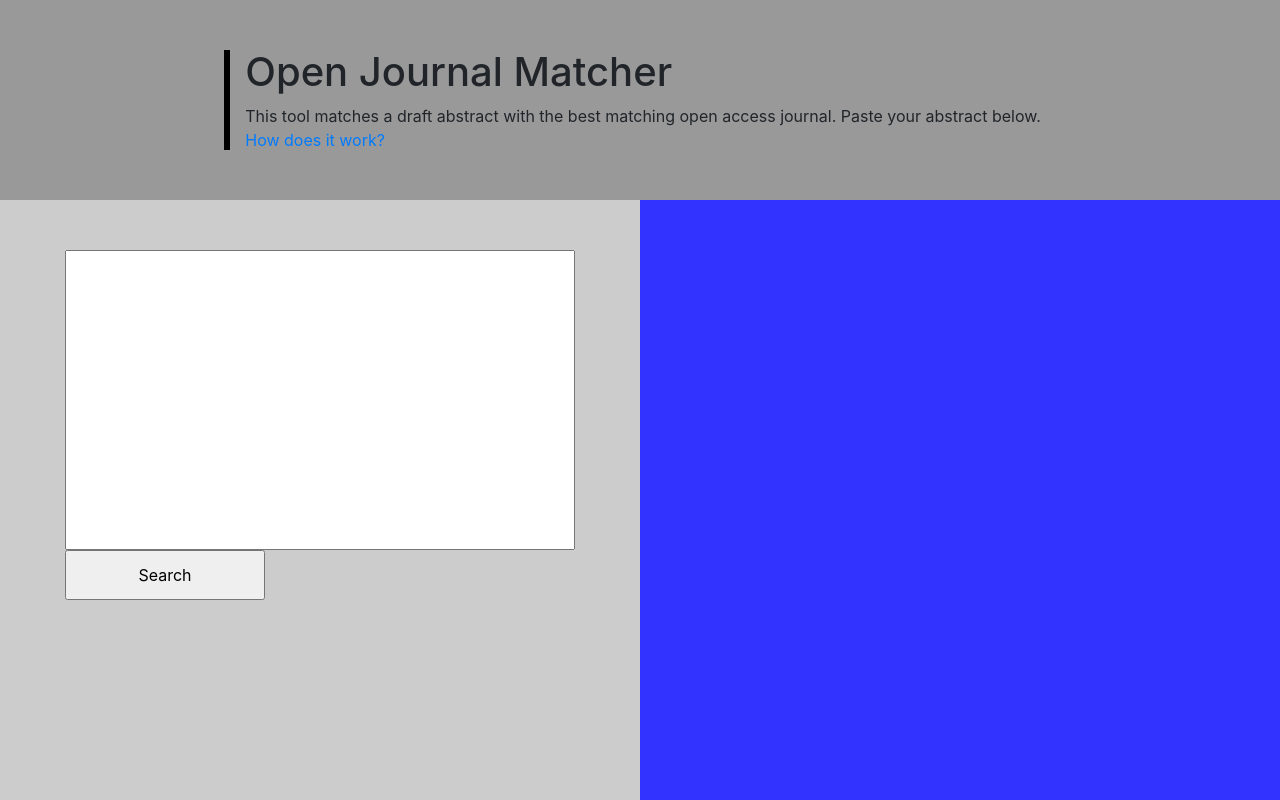
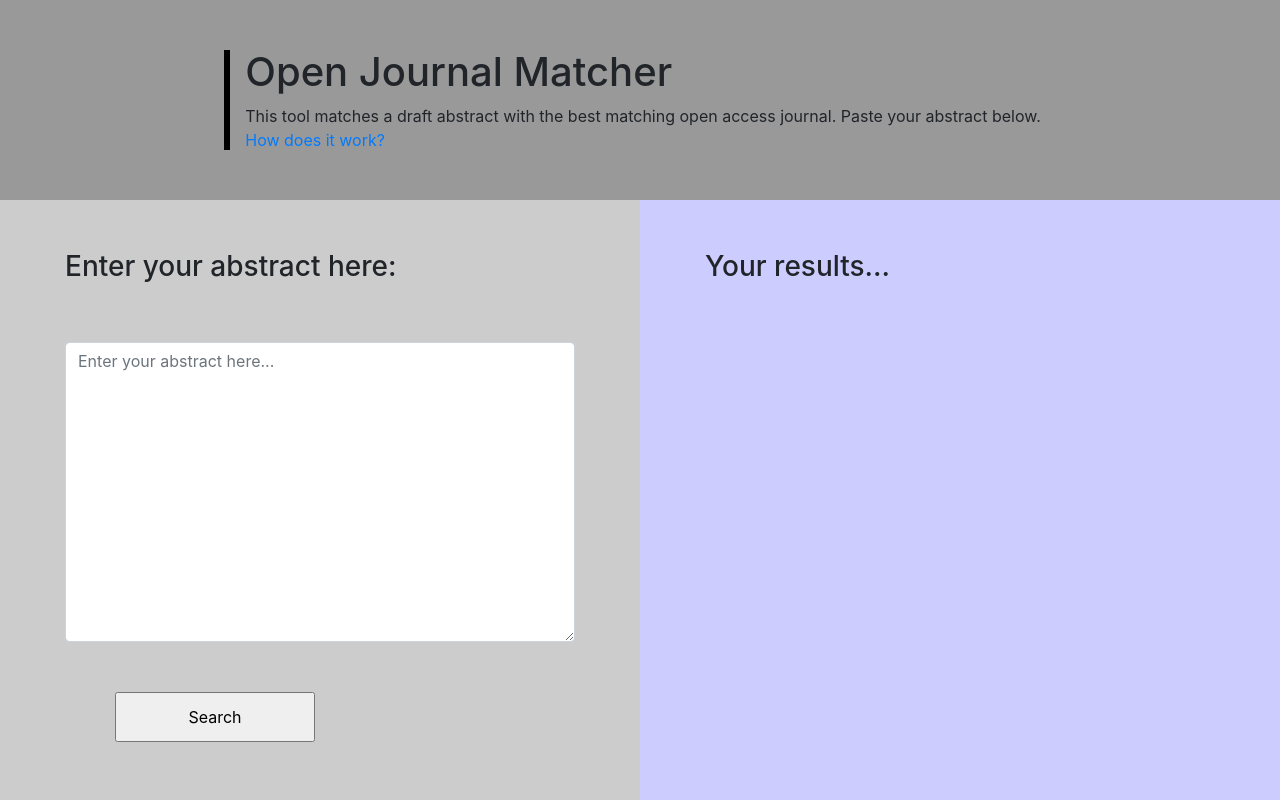
Before and after one commit to MarkEEaton/open-journal-matcher, a Flask app: page / in a window 1280 px wide. Run offline with Flask 2, Linux system fonts and the light colour scheme; some libraries are stand-ins or nearby versions.

Commit message:
use TextAreaField; improve padding

```diff
--- a/compare.py
+++ b/compare.py
@@ -7,22 +7,23 @@ import trio
 import settings
 import aiohttp
 import secrets
+from flask_bootstrap import Bootstrap
 from collections import OrderedDict
 from flask_wtf import FlaskForm
-from wtforms import StringField, SubmitField
+from wtforms import TextAreaField, SubmitField
 from wtforms.validators import Length
 from flask import Flask, render_template, request, url_for, Response
 from datetime import datetime
 
 app = Flask(__name__, static_url_path="/static")
+Bootstrap(app)
 app.config["SECRET_KEY"] = secrets.token_hex()
 
 
 class WebForm(FlaskForm):
     """ for validation """
 
-    web_abstract_var = StringField(
-        "Enter your abstract here: ",
+    web_abstract_var = TextAreaField(
         validators=[
             Length(
                 min=25,
--- a/static/default.css
+++ b/static/default.css
@@ -23,7 +23,7 @@ input {
 }
 
 .col-2 {
-		background-color: #3333ff;
+		background-color: #ccccff;
 }
 
 ul {
@@ -48,8 +48,12 @@ ul {
 			background-color: #ccc;
 			grid-row: 2 / 3;
 			grid-column: 1 / 2;
+			padding-bottom:80px;
 	}
 
+	.pad {
+			padding: 50px 50px 0px 50px;
+	}
 
 	.col-2 {
 			grid-row: 2 / 3;
@@ -77,7 +81,13 @@ ul {
 			grid-row: 2 / 3;
 			grid-column: 1 / 2;
 			background-color: #ccc;
+			padding-bottom: 30px;
 	}
+
+	.pad {
+			padding: 20px 20px 0px 20px;
+	}
+
 	.col-2 {
 			grid-row: 3 / 4;
 			grid-column: 1 / 2;
--- a/templates/index.html
+++ b/templates/index.html
@@ -31,21 +31,23 @@
 				</div>
 			</div>
 			<div class="col-1" style="max-width:100%">
-				<form action="" method="POST" novalidate>
+				<h3 class="pad">Enter your abstract here:</h3>
+				<form class="form-group" action="" method="POST" novalidate>
 					{{ form.hidden_tag() }}
-					<div style="padding: 50px">
-						<div id="searchbox" style="width:100%; height:300px;">{{ form.web_abstract_var }}</div>
-						<div style="width:200px; height:50px;">{{ form.submit() }}</div>
+					<div class="pad">
+						<textarea class="form-control" style="width:100%; height:300px;" id="web_abstract_var" placeholder="Enter your abstract here..." name="web_abstract_var"></textarea>
+						<div style="width:200px; height:50px;" class="pad">{{ form.submit() }}</div>
 					</div>
 				</form>
-				<div class="progress" id="statusbar" style="display:none;">
+				<div class="progress pad" id="statusbar" style="display:none; margin:50px;">
 					<div class="progress-bar active" role="progressbar" aria-valuenow="0" aria-valuemin="0" aria-valuemax="100" style="width: 0%">
 						<span class="progress-bar-label">0%</span>
 					</div>
 				</div>
 			</div>
 			<div class="col-2" style="max-width:100%">
-				<ul>
+				<h3 style="padding: 50px;">Your results...</h3>
+				<ul style="padding 50px;">
 					{% for item in output %}
 					<li><strong>{{ "{0:.2f}".format(item) }}</strong> : {{ output[item][0] }}.  ISSN: {{ output[item][1] }}</li>
 					{% endfor %}
```
